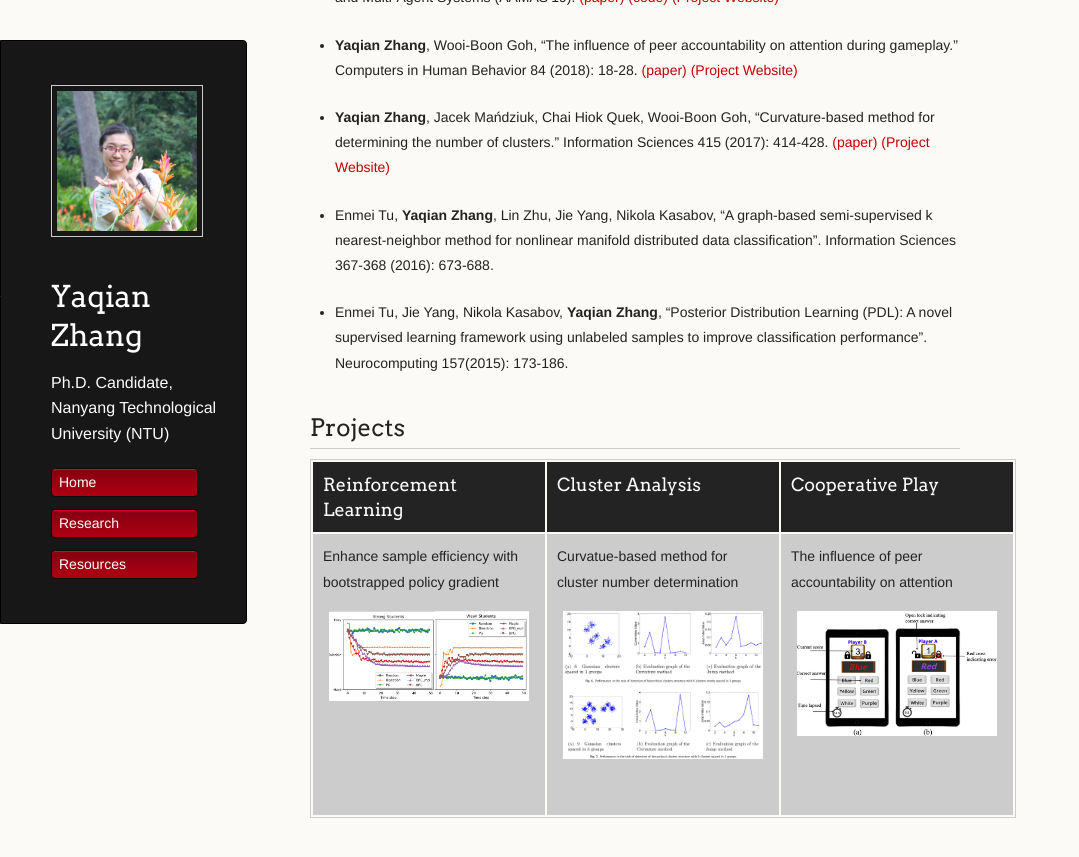
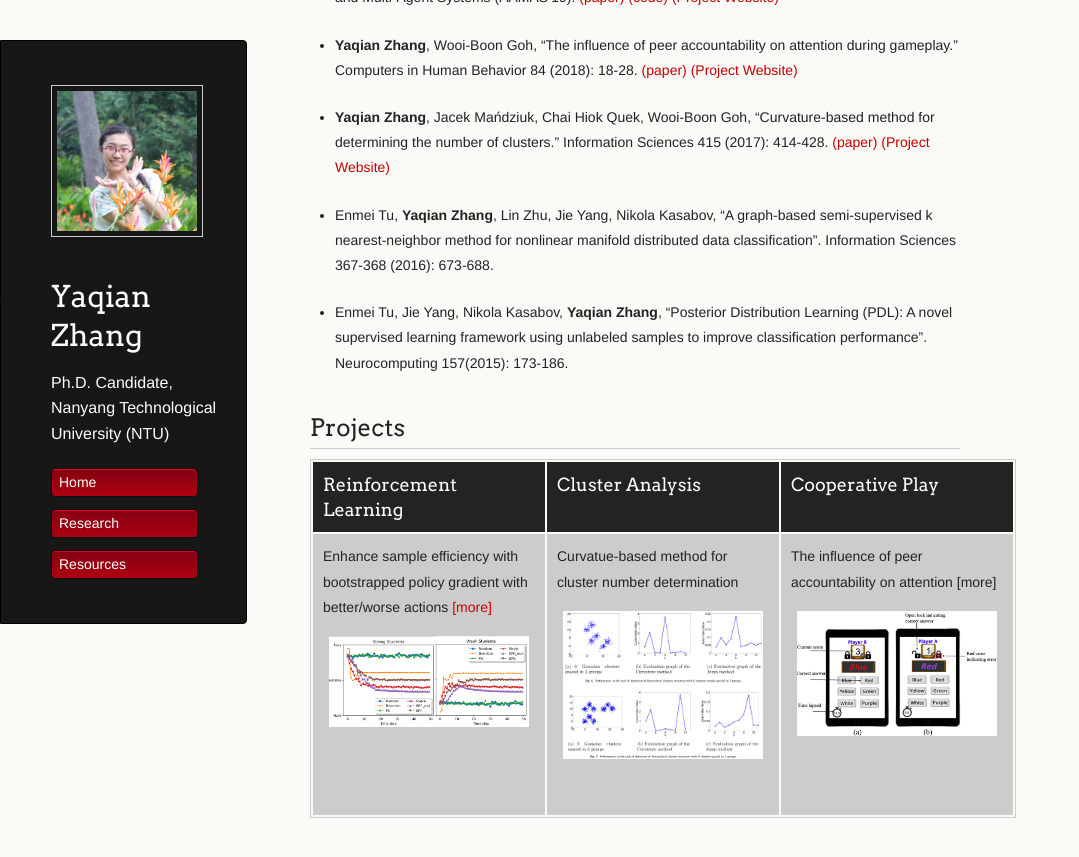
Before and after one commit to YaqianZhang/yaqianzhang.github.io, a Jekyll site: the page built from index.md, in a window 1280 px wide and 900 px high, scrolled down 1176 px. Shown: the top 857 px of the window, without its empty margins (0-1079 px from the left). Built offline with Jekyll 4.4.1, drawn with Linux system fonts in a browser that asks for light colours; our own code applies the rules of GitHub Pages for plain Markdown files.

Commit message:
Update index.md

```diff
--- a/index.md
+++ b/index.md
@@ -45,4 +45,4 @@
 
 Reinforcement Learning | Cluster Analysis | Cooperative Play
 ------------ | -------------| -------------
-Enhance sample efficiency with bootstrapped policy gradient[<img src="/images/bpg_pic/strong_weak.png" class="inline" width="200"/>](https://yaqianzhang.github.io/2018/06/30/boostrapped-policy-gradient.html)| Curvatue-based method for cluster number determination[<img src="/images/fig2_2.PNG" class="inline" width="200"/>](https://yaqianzhang.github.io/2017/05/16/determining-the-number-of-clusters.html)| The influence of peer accountability on attention[<img src="/images/fig1.PNG" alt="hi" class="inline" width="200"/>](https://yaqianzhang.github.io/2018/02/16/peer-accountability-on-attention.html)
+Enhance sample efficiency with bootstrapped policy gradient with better/worse actions [[more]](https://yaqianzhang.github.io/2018/06/30/boostrapped-policy-gradient.html)<img src="/images/bpg_pic/strong_weak.png" class="inline" width="200"/>| Curvatue-based method for cluster number determination[<img src="/images/fig2_2.PNG" class="inline" width="200"/>](https://yaqianzhang.github.io/2017/05/16/determining-the-number-of-clusters.html)| The influence of peer accountability on attention [more][<img src="/images/fig1.PNG" alt="hi" class="inline" width="200"/>](https://yaqianzhang.github.io/2018/02/16/peer-accountability-on-attention.html)
```
